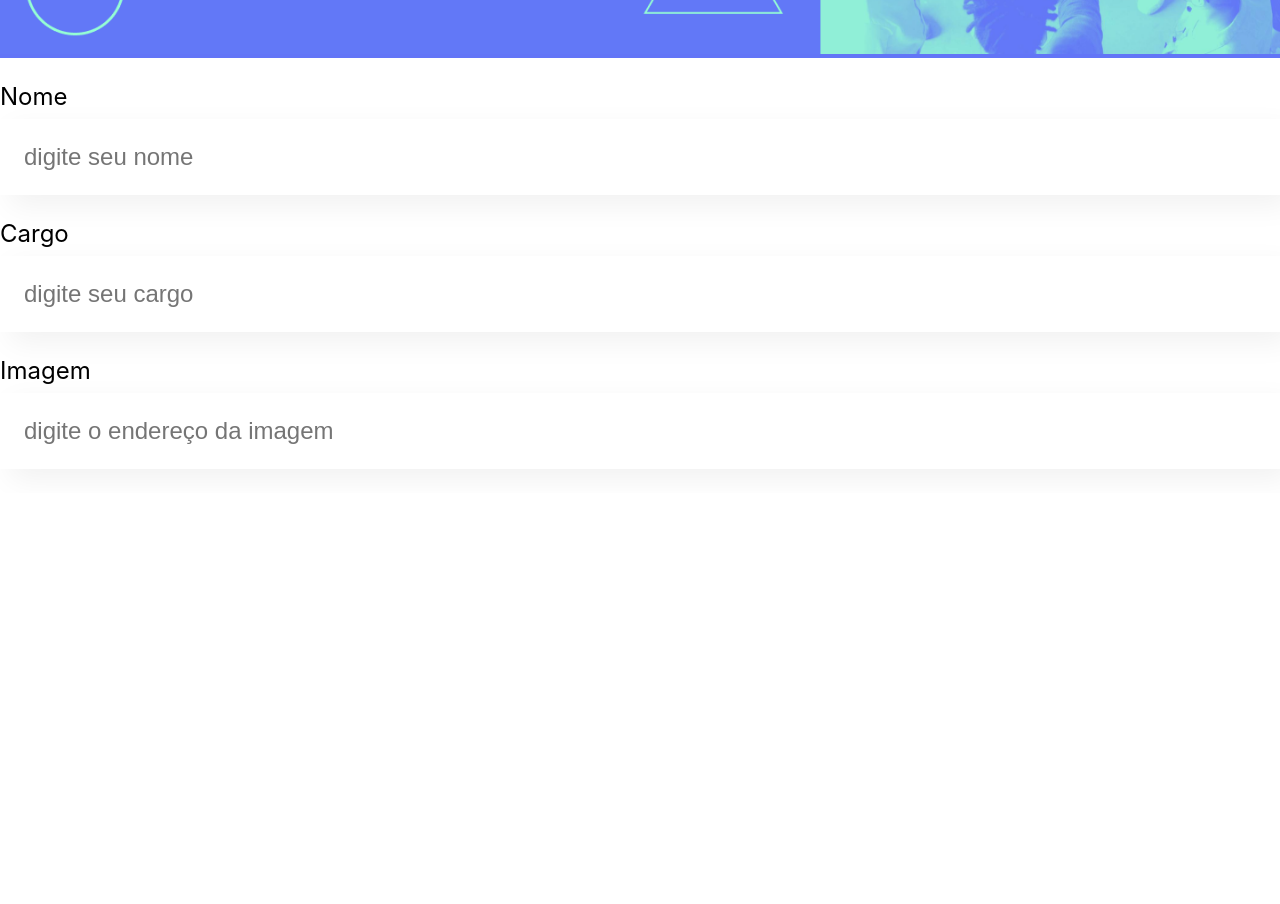
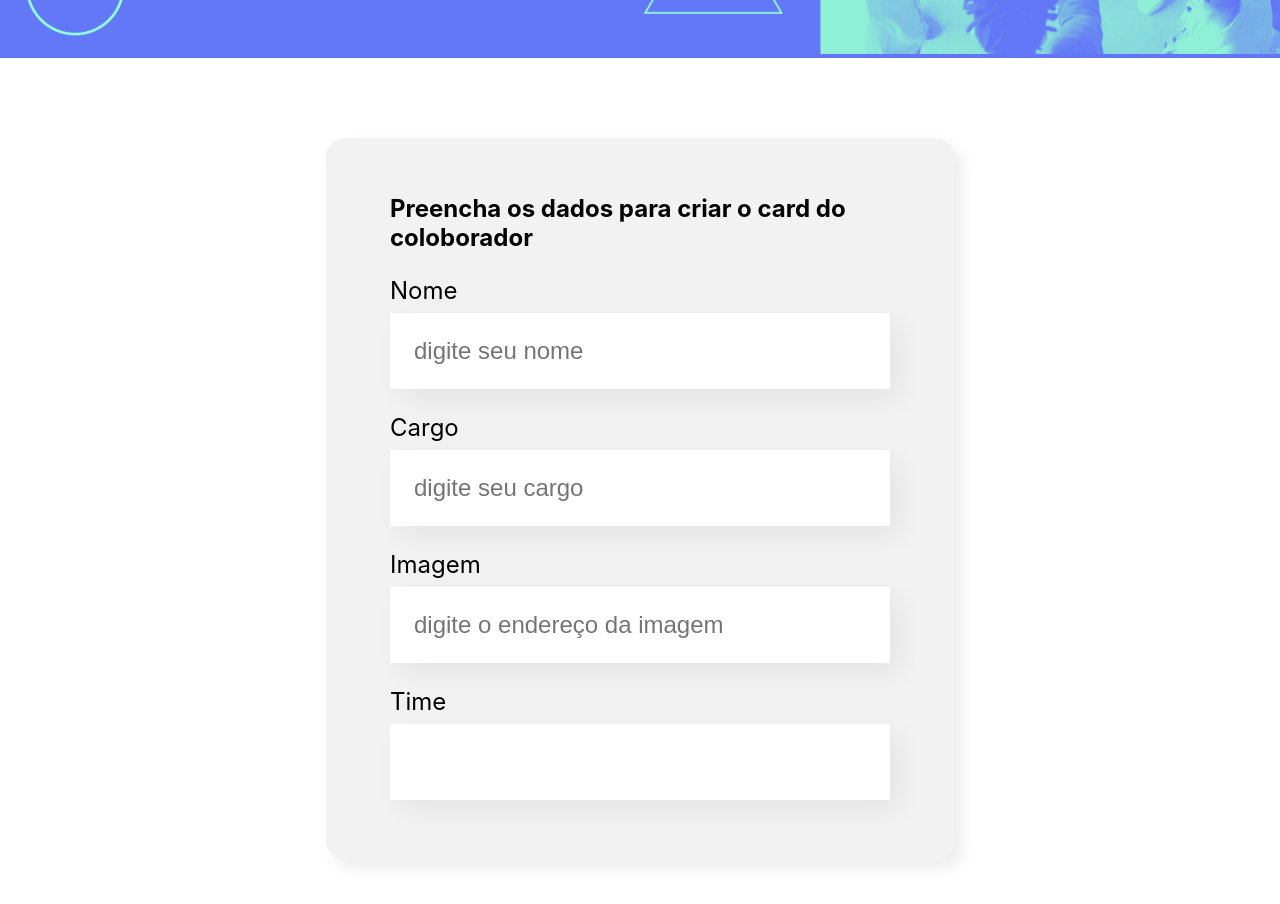
Before and after one commit to Mctks2/organo, a React (Create React App) app: page / in a window 1280 px wide. Shown: the part 440-1344 px from the top of the page. Before the commit the page ends 933 px from the top, so only its background shows below. Built offline with nearby package versions, Linux system fonts and the light colour scheme.

Commit message:
create form

```diff
--- a/src/App.js
+++ b/src/App.js
@@ -1,17 +1,11 @@
 
 import { Banner } from './componentes/Banner';
-import { CampoTexto } from './componentes/CampoTexto';
-
-
-
-
+import { Formulario } from './componentes/Formulario';
 export function App() {
   return (
     <div className="App">
       <Banner />
-      <CampoTexto label="Nome" placeholder="digite seu nome"/>
-      <CampoTexto label="Cargo" placeholder="digite seu cargo"/>
-      <CampoTexto label="Imagem" placeholder="digite o endereço da imagem" />
+      <Formulario />
     </div>
   );
 }
--- /dev/null
+++ b/src/componentes/Formulario/Formulario.css
@@ -0,0 +1,14 @@
+.formulario {
+  display: flex;
+  justify-content: center;
+  margin: 80px 0;
+}
+
+.formulario form {
+  max-width: 80%;
+  width: 500px;
+  background-color: #F2F2F2;
+  border-radius: 20px;
+  padding: 36px 64px;
+  box-shadow: 8px 8px 16px rgba(0, 0, 0, 0.08);
+}
--- /dev/null
+++ b/src/componentes/Formulario/index.js
@@ -0,0 +1,15 @@
+import "./Formulario.css";
+import { CampoTexto } from "../CampoTexto";
+export function Formulario() {
+  return (
+    <section className="formulario">
+      <form>
+        <h2>Preencha os dados para criar o card do coloborador</h2>
+        <CampoTexto label="Nome" placeholder="digite seu nome" />
+        <CampoTexto label="Cargo" placeholder="digite seu cargo" />
+        <CampoTexto label="Imagem" placeholder="digite o endereço da imagem" />
+        <CampoTexto label="Time" />
+      </form>
+    </section>
+  );
+}
```
Also changed, not shown: src/componentes/CampoTexto/index.js (+4 -4 lines).
